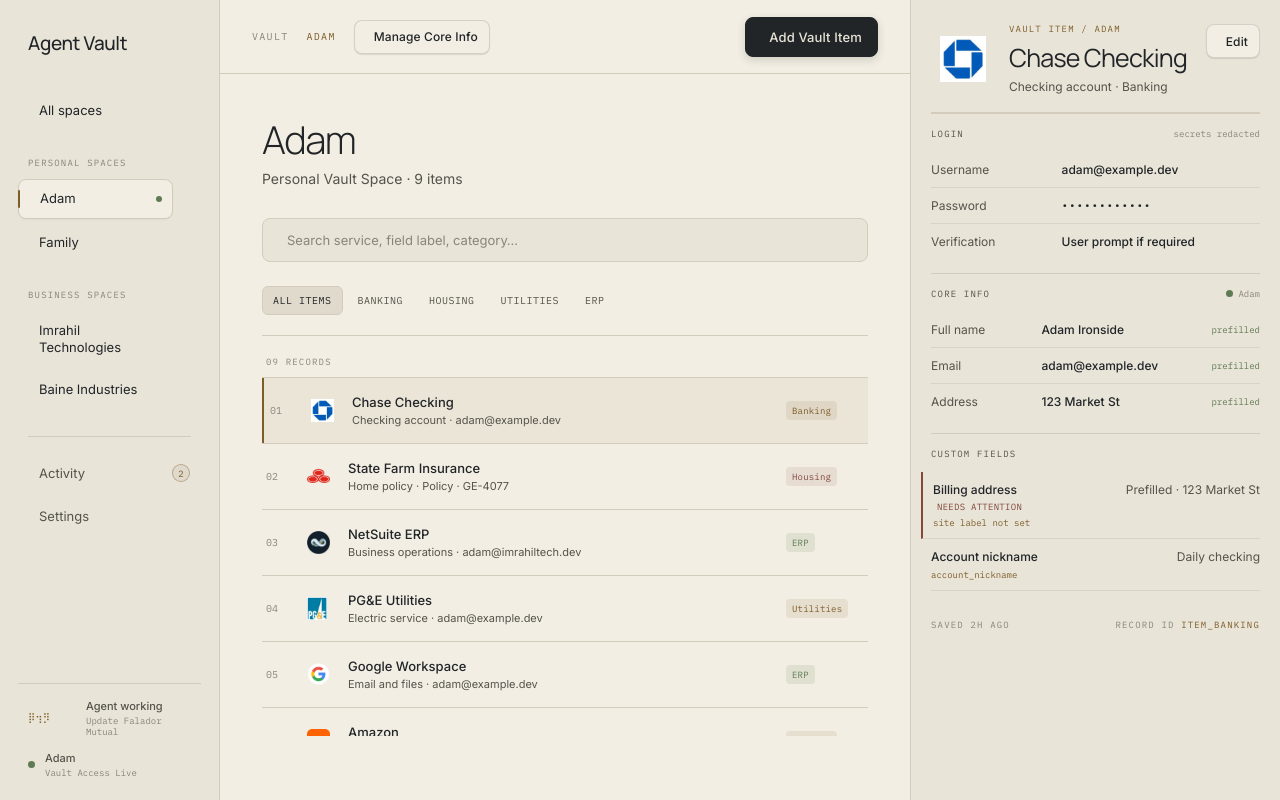
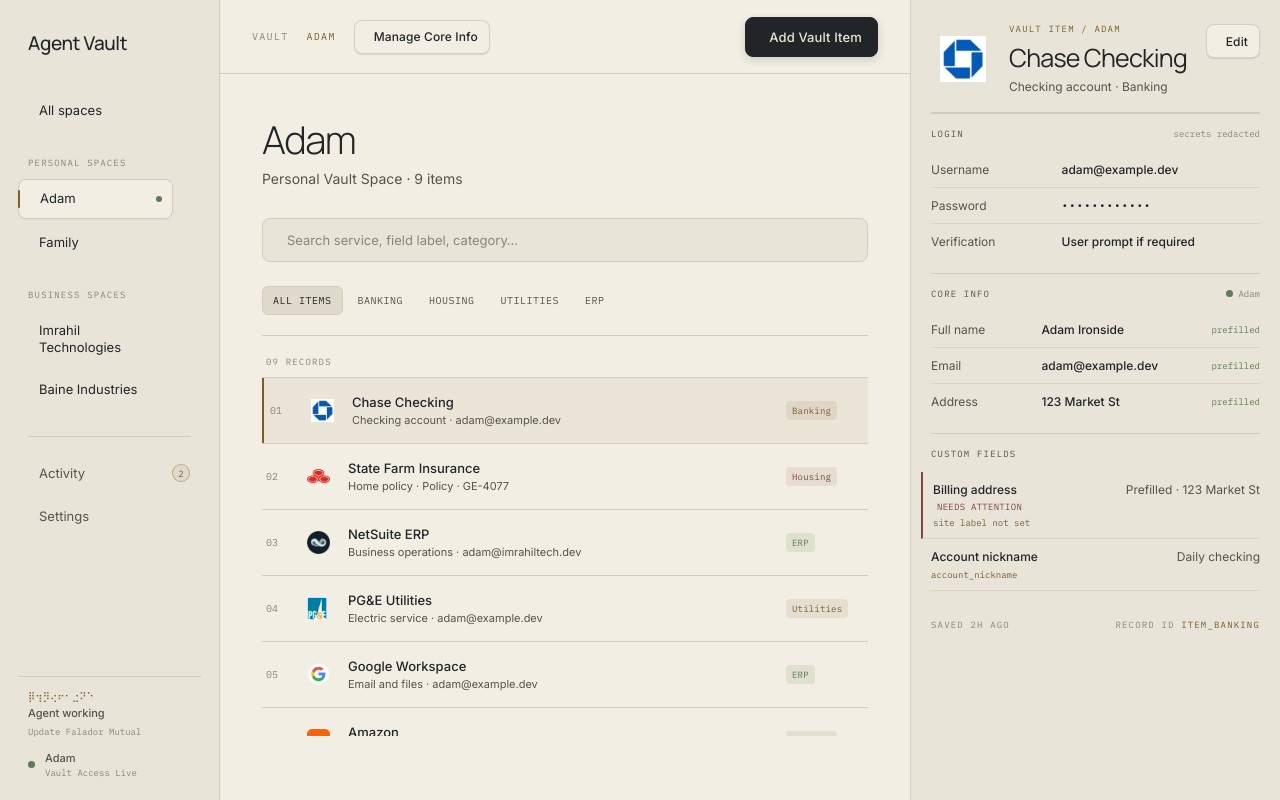
Before and after one commit to Baine-Industries/agent-login-design-lab, a React (Vite) app in the folder prototype/: page / in a window 1280 px wide. Built offline with nearby package versions, Linux system fonts and the light colour scheme.

Commit message:
Expand Agent Working status layout

```diff
--- a/prototype/src/App.jsx
+++ b/prototype/src/App.jsx
@@ -662,7 +662,8 @@
         <div className="sidebar-foot">
           <div className="sidebar-agent-status" aria-label="Agent working">
             <span className="agent-working-animation" aria-hidden="true" />
-            <div><strong>Agent working</strong><small>Update Falador Mutual</small></div>
+            <strong>Agent working</strong>
+            <small>Update Falador Mutual</small>
           </div>
           <div className="sidebar-user-status">
             <span className={`status-dot ${!selectedSpace ? "status-dot--neutral" : selectedSpace.accessLive ? "" : "status-dot--offline"}`} />
--- a/prototype/src/styles.css
+++ b/prototype/src/styles.css
@@ -64,24 +64,24 @@
 .nav-active-dot { width: 6px; height: 6px; flex: none !important; border-radius: 50%; background: var(--moss); }
 .nav-rule { height: 1px; margin: 24px 10px 12px; background: var(--hairline); }
 .sidebar-foot { display: grid; gap: 14px; margin-top: auto; padding: 15px 10px 2px; border-top: 1px solid var(--hairline); color: var(--ink-muted); }
-.sidebar-agent-status { display: flex; align-items: center; gap: 10px; }
+.sidebar-agent-status { display: grid; gap: 4px; }
 .sidebar-agent-status strong, .sidebar-agent-status small { display: block; font-size: calc(11px * var(--type-scale)); font-weight: 500; }
 .sidebar-agent-status small { margin-top: 2px; color: var(--ink-faint); font-family: var(--mono); font-size: calc(9px * var(--type-scale)); }
 .sidebar-user-status { display: flex; align-items: center; gap: 10px; }
-.agent-working-animation { width: 48px; flex: none; overflow: hidden; color: var(--gold); font-family: var(--mono); font-size: 10px; line-height: 1; white-space: nowrap; }
-.agent-working-animation::before { content: "⡿⢲⡻"; animation: braille-random 1800ms steps(1) infinite; }
+.agent-working-animation { width: 100%; overflow: hidden; color: var(--gold); font-family: var(--mono); font-size: 10px; line-height: 1; white-space: nowrap; }
+.agent-working-animation::before { content: "⡿⢲⡻⢔⠖⠂⣐⠝⠑"; animation: braille-random 1800ms steps(1) infinite; }
 @keyframes braille-random {
-  0%, 100% { content: "⡿⢲⡻"; }
-  12.5% { content: "⡡⡤⡊"; }
-  25% { content: "⢇⡈⣙"; }
-  37.5% { content: "⠾⢫⢂"; }
-  50% { content: "⢂⠹⡍"; }
-  62.5% { content: "⣱⣄⢾"; }
-  75% { content: "⣘⡆⢬"; }
-  87.5% { content: "⢤⡶⣱"; }
+  0%, 100% { content: "⡿⢲⡻⢔⠖⠂⣐⠝⠑"; }
+  12.5% { content: "⡡⡤⡊⠥⣚⡚⣓⠗⡔"; }
+  25% { content: "⢇⡈⣙⠄⣆⣳⠗⢒⢼"; }
+  37.5% { content: "⠾⢫⢂⠳⣩⠓⠭⢿⣂"; }
+  50% { content: "⢂⠹⡍⣟⢙⡃⣼⣮⡷"; }
+  62.5% { content: "⣱⣄⢾⠈⡍⣂⠣⠵⣯"; }
+  75% { content: "⣘⡆⢬⢽⡲⣍⡠⠌⠃"; }
+  87.5% { content: "⢤⡶⣱⣈⢋⣸⡫⣈⣳"; }
 }
 @media (prefers-reduced-motion: reduce) {
-  .agent-working-animation::before { animation: none; content: "⠿"; }
+  .agent-working-animation::before { animation: none; content: "⠿⠿⠿⠿⠿⠿⠿⠿⠿"; }
 }
 .sidebar-foot strong, .sidebar-foot small { display: block; font-size: calc(11px * var(--type-scale)); font-weight: 500; }
 .sidebar-foot small { margin-top: 2px; color: var(--ink-faint); font-family: var(--mono); font-size: calc(9px * var(--type-scale)); }
```
